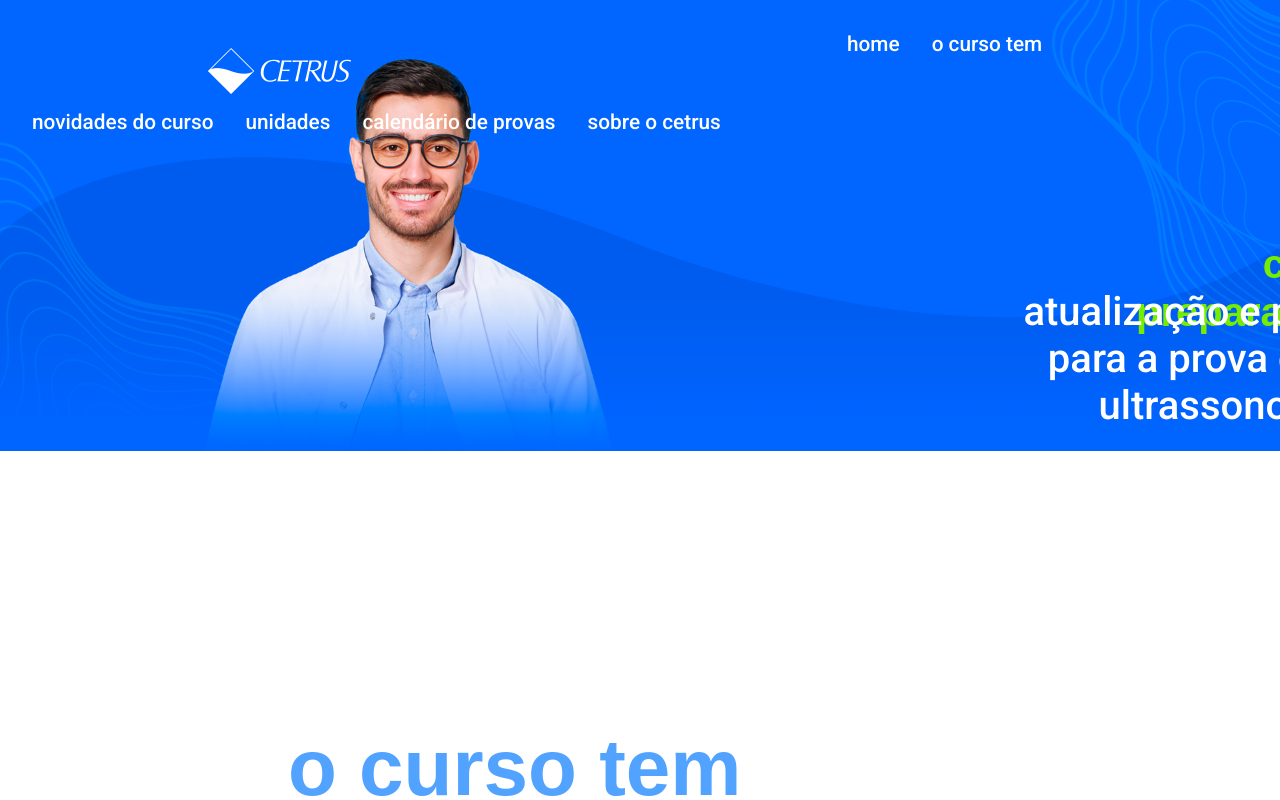
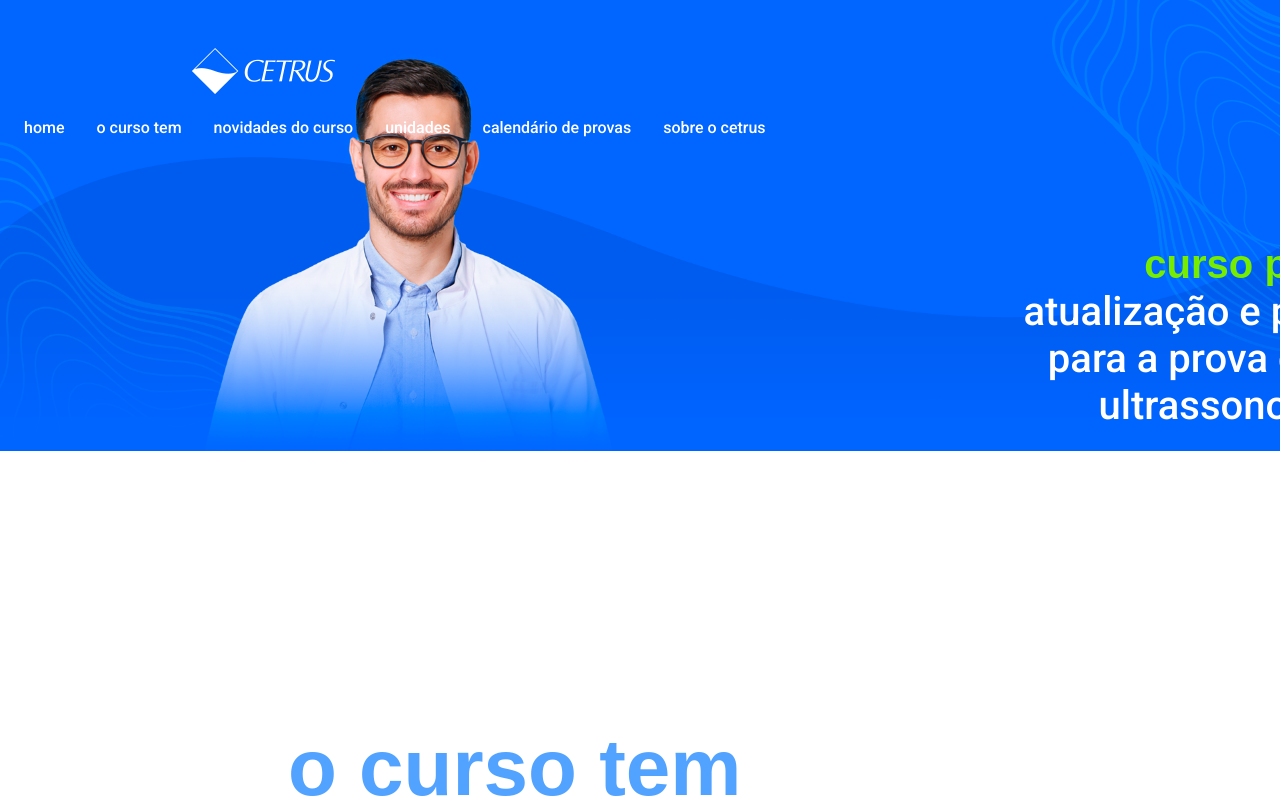
Before and after one commit to ThiagoMalveira/Teste-Cetrus, a React (Create React App) app: page / in a window 1280 px wide. Shown: the top 800 px of the page. Built offline with nearby package versions, Linux system fonts and the light colour scheme.

Commit message:
retirando coisa inutil do css

```diff
--- a/src/components/Header/index.tsx
+++ b/src/components/Header/index.tsx
@@ -8,12 +8,14 @@ export function Header(){
       <div className={styles.centralImage}>
       <nav className={styles.navContainer}>
       <img className={styles.logo} src={logoCetrus} alt="Cetrus" />
-          <li><a href="#Header">home</a></li>
-          <li><a href="#CursoHas">o curso tem</a></li>
-          <li><a href="#News">novidades do curso</a></li>
-          <li><a href="#Subscribe">unidades</a></li>
+        <ul>
+          <li><a href="#">home</a></li>
+          <li><a href="#">o curso tem</a></li>
+          <li><a href="#">novidades do curso</a></li>
+          <li><a href="#">unidades</a></li>
           <li><a href="#">calendário de provas</a></li>
           <li><a href="#">sobre o cetrus</a></li>
+        </ul>
       </nav>
         <div className={styles.titleContainer}>
           <h1>curso <strong>preparatório</strong></h1>
--- a/src/components/Header/styles.module.scss
+++ b/src/components/Header/styles.module.scss
@@ -4,29 +4,22 @@
 }
 .navContainer{
 position: absolute;
-margin: 0 1rem;
-padding: 0;
-box-sizing: border-box;
-  ul {
-    max-width: 50rem;
+  ul, li, a{
     list-style: none;
-    padding: 0;
-  }
-  ul, li, a{
     padding: 0.5rem;
     display: inline-block;
     text-decoration: none;
-    font-size: 1.3rem;
-    transition: 0.4s;
+    font-size: 1rem;
+    transition: 0.2s;
     color: var(--white);
-  }
-  li {
-    :hover{
+    z-index: -10;
+    &:hover{
       cursor: pointer;
       opacity: .9;
-
     }
   }
+
+
 }
 .centralImage{
   max-width:100%;
@@ -44,7 +37,8 @@ box-sizing: border-box;
  .titleContainer {
    position: absolute;
    direction: rtl;
- }
+   width: 93.75rem;
+   height: 150px;
    h1 {
     margin-left: 71rem;
     margin-top: 15rem;
@@ -55,11 +49,13 @@ box-sizing: border-box;
    }
   }
  }
+}
+
 .textContainer {
   position: absolute;
   direction: rtl;
-  height: 7.5rem;
   width: 79.375rem;
+  height: 0px;
   margin-left: 13.75rem;
   p {
     margin-top: 18rem;
@@ -73,5 +69,4 @@ box-sizing: border-box;
     color: var(--white);
     font-size: 2.5rem;
   }
-
 }
```
Lines whose indentation alone changed are shown as unchanged.
